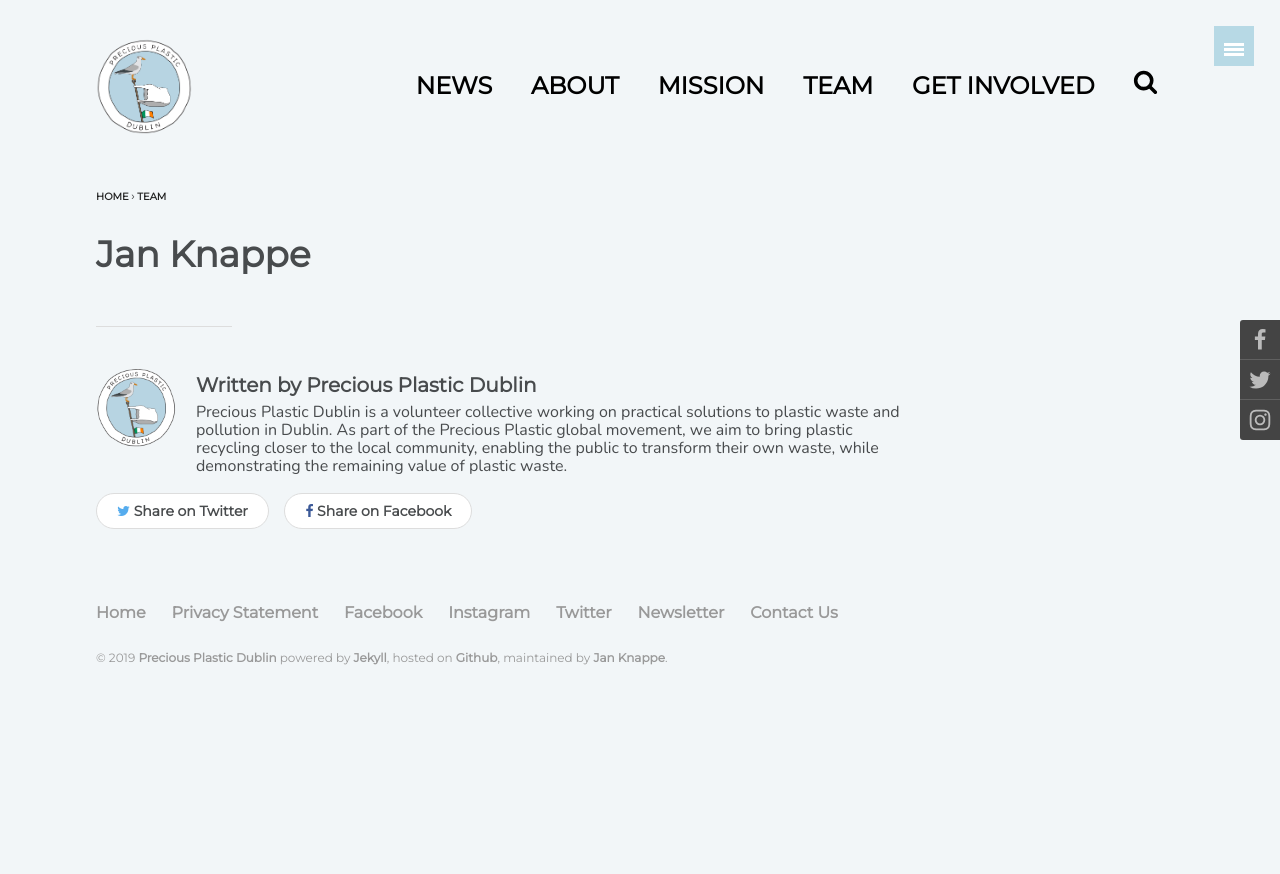
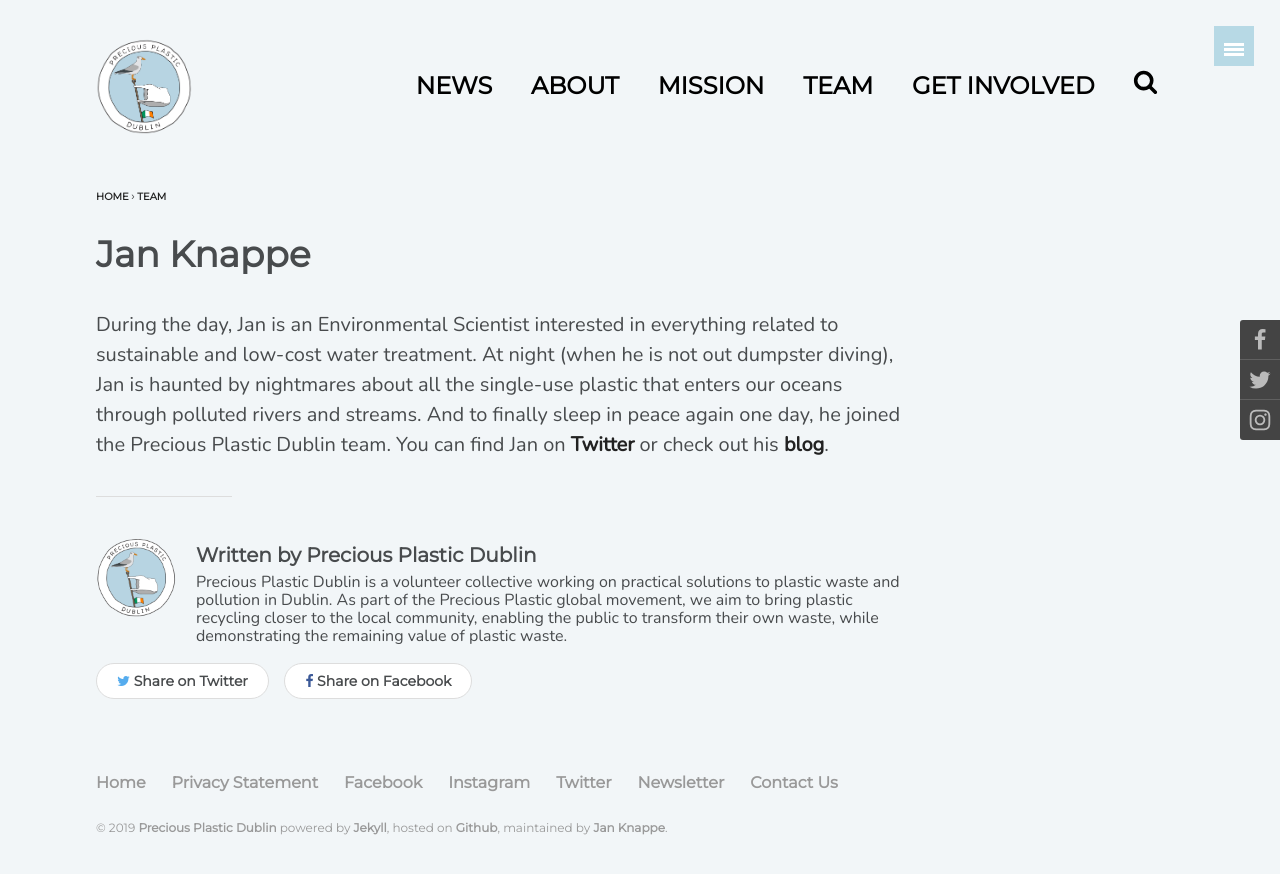
Before and after one commit to preciousplasticdublin/preciousplasticdublin.github.io, a Jekyll site: the page built from _posts/team/2000-01-10-jan-knappe.md, in a window 1280 px wide. Shown: the top 874 px of the page. Built offline with Jekyll 4.4.1, drawn with Linux system fonts in a browser that asks for light colours; comment, search, counter and statistics services are not loaded.

Commit message:
adds text to Jan's description

```diff
--- a/_posts/team/2000-01-10-jan-knappe.md
+++ b/_posts/team/2000-01-10-jan-knappe.md
@@ -7,3 +7,5 @@
 image:
   teaser : pages/team/jan-knappe.png
 ---
+
+During the day, Jan is an Environmental Scientist interested in everything related to sustainable and low-cost water treatment. At night (when he is not out dumpster diving), Jan is haunted by nightmares about all the single-use plastic that enters our oceans through polluted rivers and streams. And to finally sleep in peace again one day, he joined the Precious Plastic Dublin team. You can find Jan on [Twitter](https://twitter.com/JanKnappe) or check out his [blog](https://www.janknappe.com).
```
